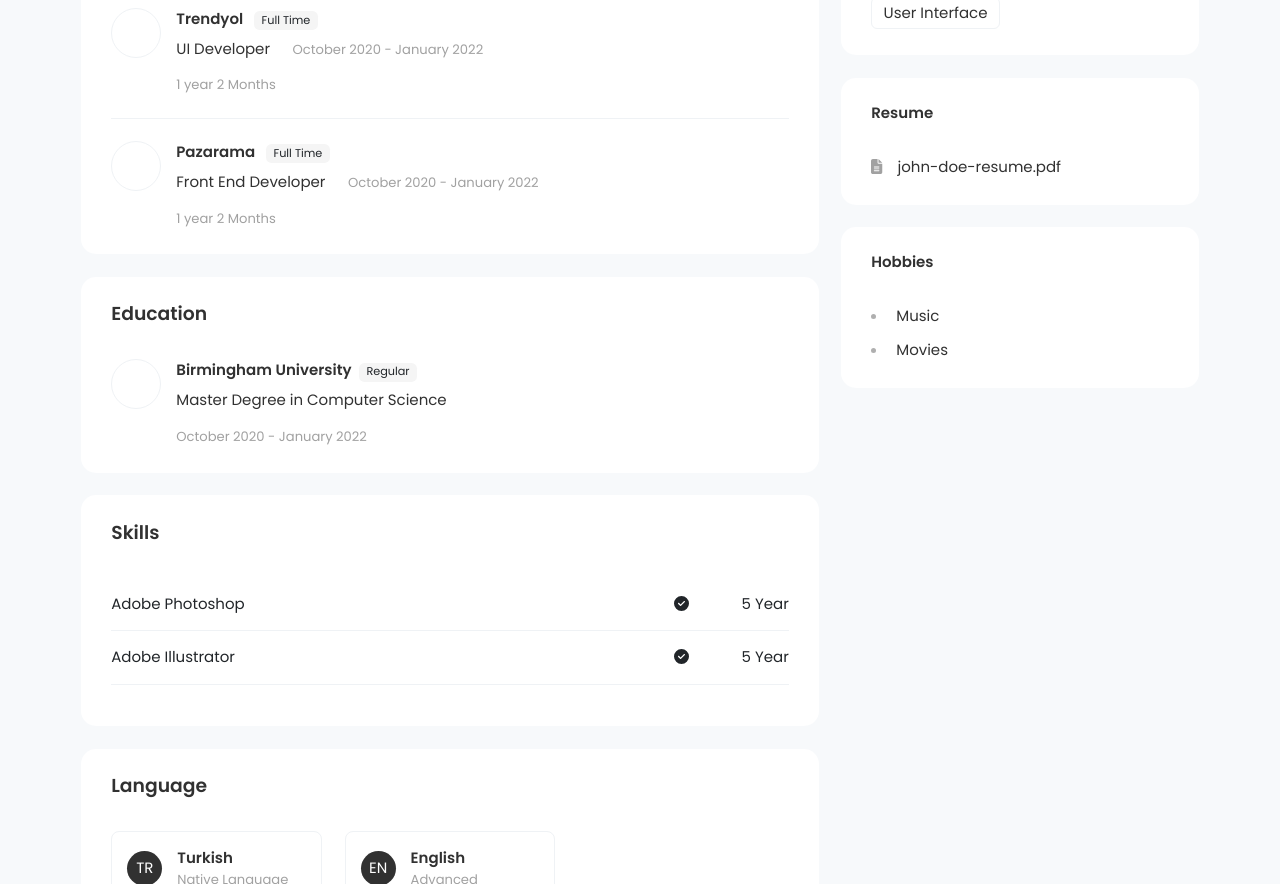
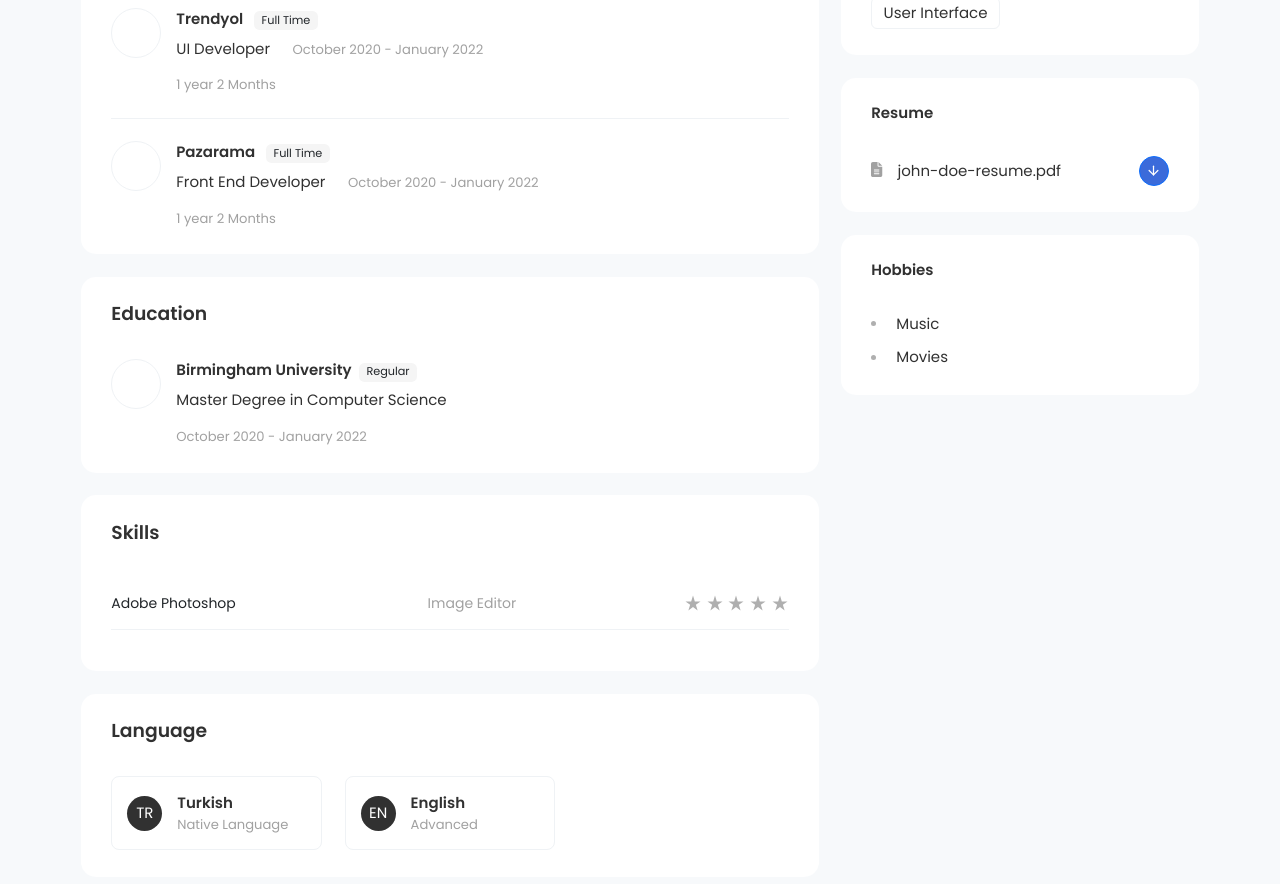
Before and after one commit to tibinjoseph30/resume-app, a React (Create React App) app: page / in a window 1280 px wide. Shown: the part 660-1544 px from the top of the page. Built offline with nearby package versions, Linux system fonts and the light colour scheme.

Commit message:
design updation

```diff
--- a/src/components/Resume.js
+++ b/src/components/Resume.js
@@ -1,5 +1,6 @@
-import { faFileAlt } from '@fortawesome/free-solid-svg-icons'
+import { faFileText } from '@fortawesome/free-solid-svg-icons'
 import { FontAwesomeIcon } from '@fortawesome/react-fontawesome'
+import { FiArrowDown } from "react-icons/fi";
 import React from 'react'
 import { Card, CardBody, CardHeader } from 'reactstrap'
 
@@ -11,9 +12,12 @@ const Resume = () => {
                 <h6>Resume</h6>
             </CardHeader>
             <CardBody>
-                <div>
-                    <span className='text-muted me-3'><FontAwesomeIcon icon={faFileAlt} /></span>
-                    john-doe-resume.pdf
+                <div className="d-flex align-items-center">
+                    <div>
+                        <span className='text-muted me-3'><FontAwesomeIcon icon={faFileText} /></span>
+                        john-doe-resume.pdf
+                    </div>
+                    <button className='btn btn-primary btn-download ms-auto'><FiArrowDown/></button>
                 </div>
             </CardBody>
         </Card>
--- a/src/components/Skills.js
+++ b/src/components/Skills.js
@@ -1,6 +1,7 @@
-import { faCircleCheck } from '@fortawesome/free-solid-svg-icons'
+import React from 'react'
+import { faStar } from '@fortawesome/free-solid-svg-icons'
 import { FontAwesomeIcon } from '@fortawesome/react-fontawesome'
-import React from 'react'
+import { MdStarRate } from "react-icons/md";
 import { Card, CardBody, CardHeader, Table } from 'reactstrap'
 
 const Skills = () => {
@@ -15,17 +16,16 @@ const Skills = () => {
                     <tbody>
                         <tr>
                             <td>Adobe Photoshop</td>
-                            <td width="50">
-                                <FontAwesomeIcon icon={faCircleCheck}/>
+                            <td className='text-muted'>Image Editor</td>
+                            <td width="100">
+                                <div className="rating">
+                                    <MdStarRate/>
+                                    <MdStarRate/>
+                                    <MdStarRate/>
+                                    <MdStarRate/>
+                                    <MdStarRate/>
+                                </div>
                             </td>
-                            <td width="80">5 Year</td>
-                        </tr>
-                        <tr>
-                            <td>Adobe Illustrator</td>
-                            <td width="50">
-                                <FontAwesomeIcon icon={faCircleCheck}/>
-                            </td>
-                            <td width="80">5 Year</td>
                         </tr>
                     </tbody>
                 </Table>
--- a/src/components/admin/language/LanguageAdd.js
+++ b/src/components/admin/language/LanguageAdd.js
@@ -16,9 +16,9 @@ const LanguageAdd = () => {
     }
     const languageOptions = [
         { value: 'beginner', label: 'Beginner' },
-        { value: 'elementary', label: 'Elementary' },
         { value: 'intermediate', label: 'Intermediate' },
         { value: 'advanced', label: 'Advanced' },
+        { value: 'professional', label: 'Professional' },
         { value: 'native', label: 'Native' }
       ]
     const [formValues, setFormValues] = useState(initialValues)
--- a/src/components/admin/language/LanguageList.js
+++ b/src/components/admin/language/LanguageList.js
@@ -4,7 +4,6 @@ import Topbar from '../layout/Topbar'
 import { Button, Row, Col, Card, CardBody, Spinner } from 'reactstrap'
 import { NavLink as Link } from 'react-router-dom'
 import { FiTrash2 } from 'react-icons/fi'
-import { MdStar } from 'react-icons/md'
 import { collection, deleteDoc, doc, getDocs } from 'firebase/firestore'
 import { db } from '../../../config/firebase-config'
 
@@ -71,13 +70,7 @@ const LanguageList = () => {
                                     <p className='mb-0'>{lan.data.language}</p>
                                     <FiTrash2 onClick={()=>deleteLanguage(lan.id)} className='ms-auto action-btn delete' style={{cursor: 'pointer', fontSize: '16px'}}/>
                                 </div>
-                                <div className={'star-rating mt-2 ' + (lan.data.level==='Native' ? 'star-5' : lan.data.level==='Advanced' ? 'star-4' : lan.data.level==="Intermediate" ? 'star-3' : lan.data.level==="Elementary" ? 'star-2' : lan.data.level==="Beginner" ? 'star-1' : '')}>
-                                    <MdStar className='star' fontSize={20}/>
-                                    <MdStar className='star' fontSize={20}/>
-                                    <MdStar className='star' fontSize={20}/>
-                                    <MdStar className='star' fontSize={20}/>
-                                    <MdStar className='star' fontSize={20}/>
-                                </div>
+                                <div className='text-muted small'>{lan.data.level}</div>
                             </CardBody>
                         </Card>
                       </Col>
--- a/src/components/admin/skills/SkillsAdd.js
+++ b/src/components/admin/skills/SkillsAdd.js
@@ -10,7 +10,8 @@ import { useNavigate } from 'react-router-dom'
 const SkillsAdd = () => {
     const initialValues = {
         skill: "",
-        profficiency: ""
+        profficiency: "",
+        skillType: ""
     }
     const options = [
         {value: "100", label: "100%"},
@@ -97,6 +98,21 @@ const SkillsAdd = () => {
                                     />
                                 </FormGroup>
                             </Col>
+                            <Col xl="4" sm="6">
+                                <FormGroup>
+                                    <Label>
+                                        Skill Type
+                                    </Label>
+                                    <Input
+                                        type="text"
+                                        name="skilltype"
+                                        value={formValues.skillType}
+                                        placeholder="Enter skill type"
+                                        onChange={handleChange}
+                                        required
+                                    />
+                                </FormGroup>
+                            </Col>
                         </Row>
                         <div className='form-action'>
                             <Button type='submit' color='primary' className=''>Add Skill {isLoading ? <Spinner size="sm" /> : ''}</Button>
--- a/src/components/admin/skills/SkillsList.js
+++ b/src/components/admin/skills/SkillsList.js
@@ -68,12 +68,6 @@ const SkillsList = () => {
                                         <CardBody>
                                             <div className="d-flex align-items-center">
                                                 <h3 className='mb-0'>{ski.data.profficiency}</h3>
-                                                {ski.data.profficiency >= '80' ?
-                                                <FiArrowUp className='ms-2 text-success' size={15}/> :
-                                                ski.data.profficiency >= '50' ?
-                                                <FiArrowUp className='ms-2 text-warning' size={15}/> :
-                                                <FiArrowDown className='ms-2 text-danger' size={15}/>}
-
                                                 <FiTrash2 onClick={()=>deleteSkill(ski.id)} className='ms-auto action-btn delete' style={{cursor: 'pointer', fontSize: '16px'}}/>
                                             </div>
                                             <p className='mb-0 mt-2'>{ski.data.skill}</p>
--- a/src/styles/components/_table.scss
+++ b/src/styles/components/_table.scss
@@ -6,6 +6,7 @@ table {
         th, td {
             padding: 1rem;
             border-color: $borderLight;
+            font-size: 14px;
             &.actions {
                 text-align: right;
             }
@@ -13,6 +14,7 @@ table {
         th {
             text-transform: uppercase;
             color: $gray;
+            font-weight: 600;
         }
         td {
             &.actions {
--- a/src/styles/pages/_admin.scss
+++ b/src/styles/pages/_admin.scss
@@ -69,7 +69,7 @@ body {
         z-index: 10;
         left: -250px;
         display: grid;
-        background-color: $secondaryColor;
+        background-color: #252525;
         box-shadow: 0 0 15px 0 rgba(34, 41, 47, 0.05);
         @include transition(all 0.3s ease);
         @include breakpoint(mn768) {
--- a/src/styles/pages/_home.scss
+++ b/src/styles/pages/_home.scss
@@ -121,6 +121,53 @@ main {
       }
     }
   }
+  .rating {
+    @include flexbox;
+    svg {
+      width: 18px;
+      height: 18px;
+      &:not(:last-child) {
+        margin-right: 0.25rem;
+      }
+      color: $gray;
+      &.checked {
+        color: $primaryColor;
+      }
+    }
+    &.beginner {
+      svg {
+        &:first-child {
+          color: $primaryColor;
+        }
+      }
+    }
+    &.intermediate {
+      svg {
+        &:nth-child(-n+2) {
+          color: $primaryColor;
+        }
+      }
+    }
+    &.advanced {
+      svg {
+        &:nth-child(-n+3) {
+          color: $primaryColor;
+        }
+      }
+    }
+    &.professional {
+      svg {
+        &:not(:last-child) {
+          color: $primaryColor;
+        }
+      }
+    }
+    &.expert {
+      svg {
+        color: $primaryColor;
+      }
+    }
+  }
 }
 .section-language {
   .language-box {
@@ -177,3 +224,15 @@ main {
     }
   }
 }
+.section-resume {
+  .btn-download {
+    width: 30px;
+    height: 30px;
+    min-height: unset !important;
+    padding: 0 !important;
+    @include flexbox;
+    @include align-items(center);
+    @include justify-content(center);
+    @include border-radius(50px);
+  }
+}
```
Also changed, not shown: src/components/admin/profile/ProfileEdit.js (+0 -26 lines), src/components/admin/profile/ProfileView.js (+30 -6 lines).
